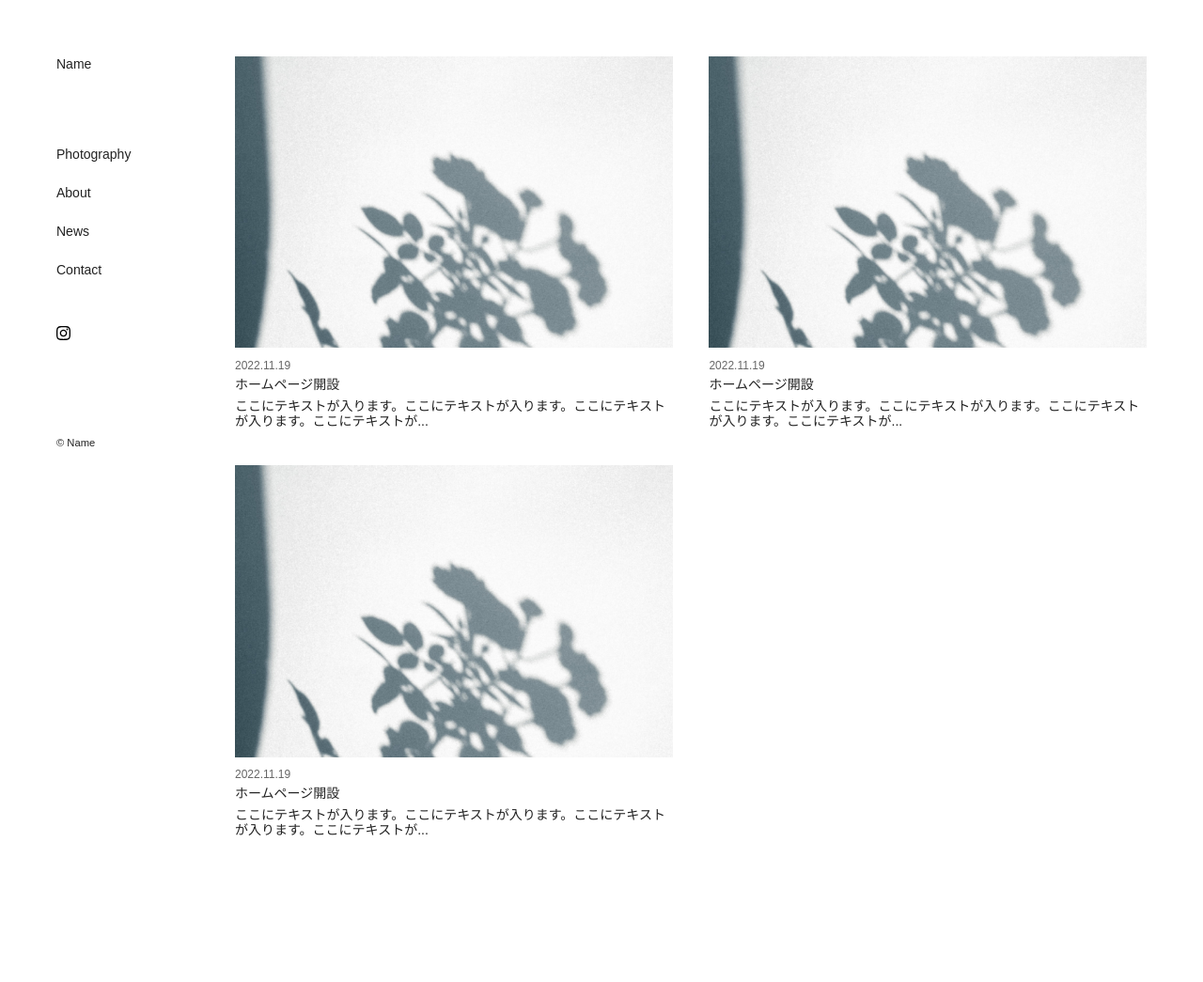
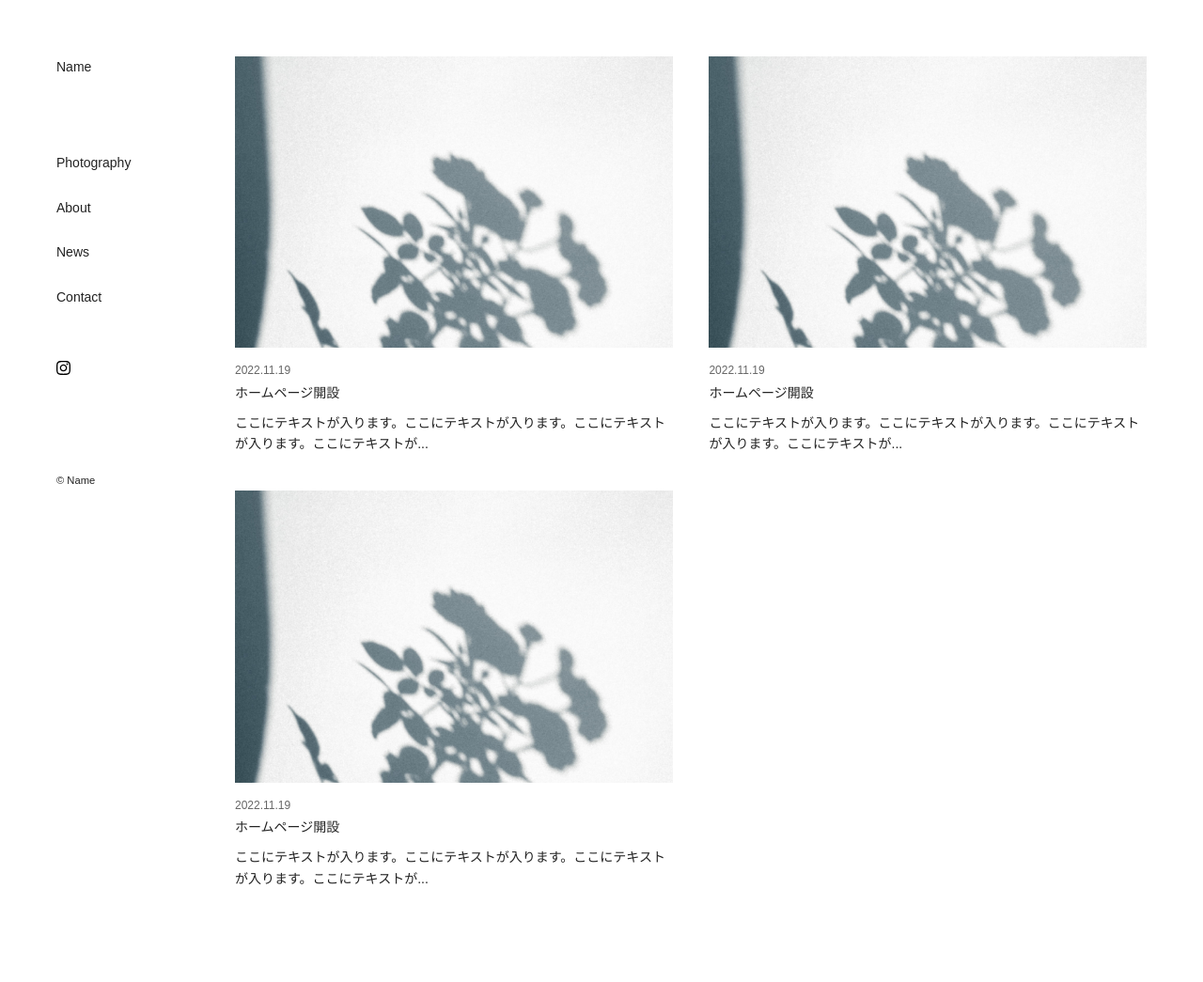
Before and after one commit to muffin-bird/Photograph, a PHP site: page /news.html in a window 1280 px wide. Shown: the whole page at 94% size. Before the commit the page ends 889 px from the top, so only its background shows below. Run offline with PHP 8.4, Linux system fonts and the light colour scheme.

Commit message:
News Reponsive

```diff
--- a/site/assets/stylesheets/config/_main.scss
+++ b/site/assets/stylesheets/config/_main.scss
@@ -8,6 +8,7 @@ body {
   font-family: 'Noto Sans JP', sans-serif;
   font-size: 14px;
   color: #222;
+  line-height: 1.6;
 }
 
 /*==============================================================================
@@ -120,12 +121,15 @@ News
   }
 
   .meta {
-    margin-top: 2%;
-
+    margin-top: 12px;
 
     .title {
-      margin: 1% 0 1.5% 0;
+      margin: 0.5% 0 2% 0;
     }
+  }
+
+  @include mixin.mq(sp) {
+    font-size: 12px;
   }
 }
 
--- a/site/assets/stylesheets/css/style.css
+++ b/site/assets/stylesheets/css/style.css
@@ -130,6 +130,7 @@ body {
   font-family: "Noto Sans JP", sans-serif;
   font-size: 14px;
   color: #222;
+  line-height: 1.6;
 }
 
 /*==============================================================================
@@ -225,10 +226,15 @@ News
   margin-right: 0;
 }
 .card .meta {
-  margin-top: 2%;
+  margin-top: 12px;
 }
 .card .meta .title {
-  margin: 1% 0 1.5% 0;
+  margin: 0.5% 0 2% 0;
+}
+@media screen and (max-width: 640px) {
+  .card {
+    font-size: 12px;
+  }
 }
 
 /*==============================================================================
```
Also changed, not shown: site/assets/stylesheets/css/style.min.css (+1 -1 lines), 2 other files.
